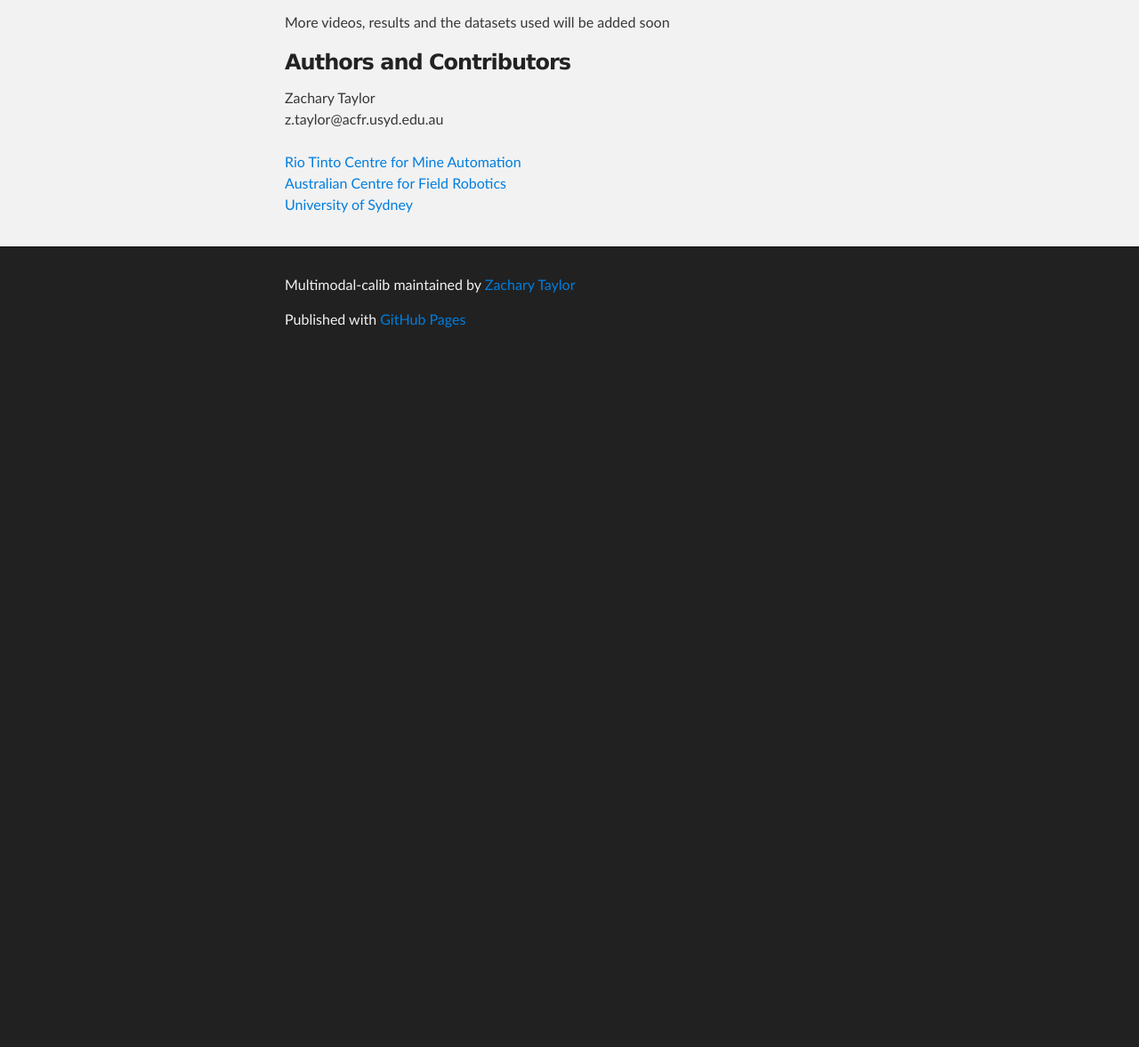
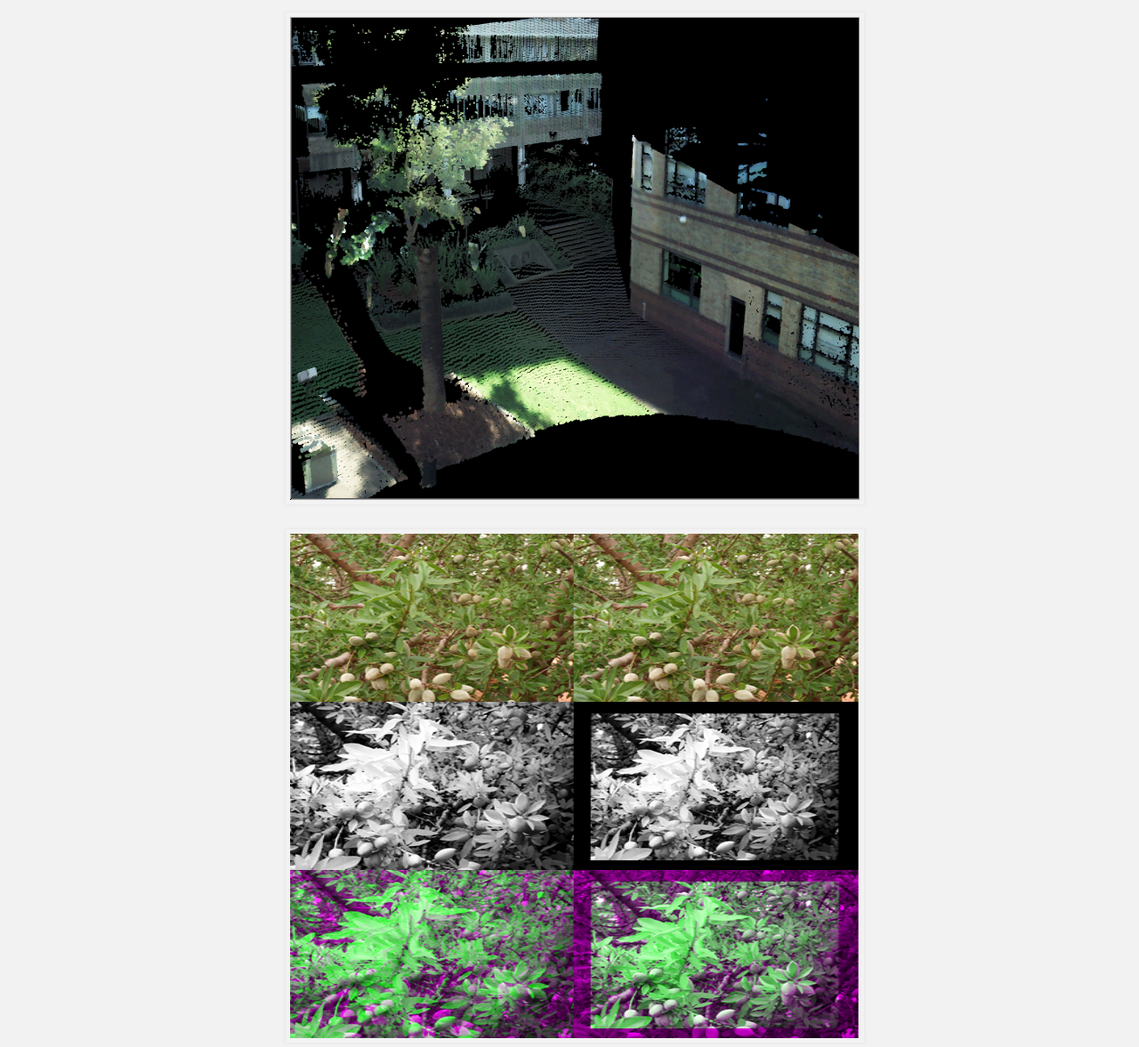
Before and after one commit to ZacharyTaylor/Multimodal-Calib, a plain HTML site: page index.html in a window 1280 px wide. Shown: the part 1244-2421 px from the top of the page at 89% size. Before the commit the page ends 1650 px from the top, so only its background shows below. Drawn offline with Linux system fonts and the light colour scheme.

Commit message:
added images to page

```diff
--- a/index.html
+++ b/index.html
@@ -54,6 +54,9 @@
 
 <iframe width="640" height="360" src="http://www.youtube.com/embed/war_cl0LdpI" frameborder="0" allowfullscreen></iframe>
 
+<img src="/images/colour_lidar.png" alt="Colour Lidar Image" width="723" height="543">
+<img src="/images/compare.png" alt="Before and after comparison" width="504" height="567">
+
 <p>More videos, results and the datasets used will be added soon</p>
 
 <h3>Authors and Contributors</h3>
```
Also changed, not shown: images/colour_lidar.png (added), images/compare.png (added).
